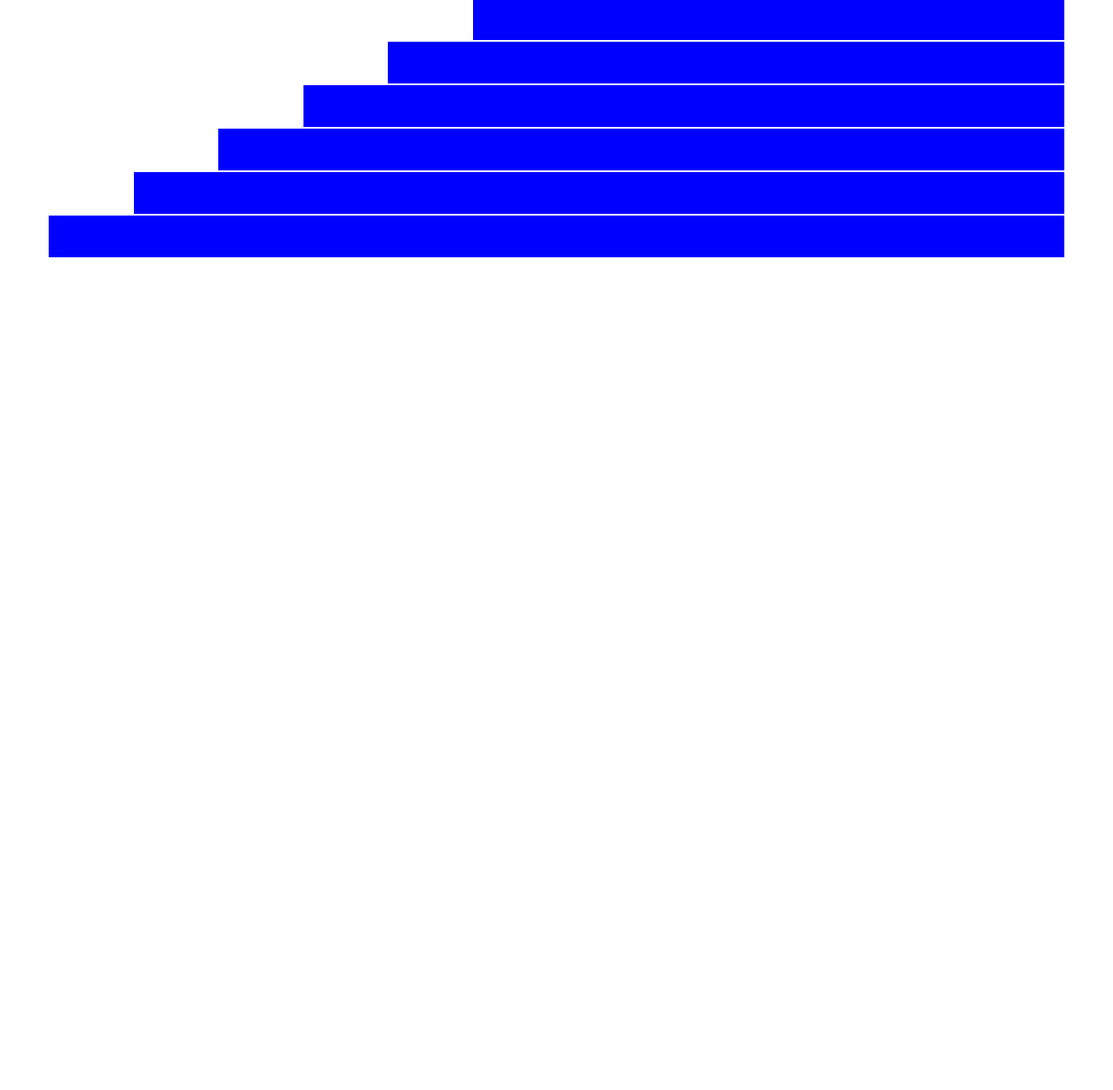
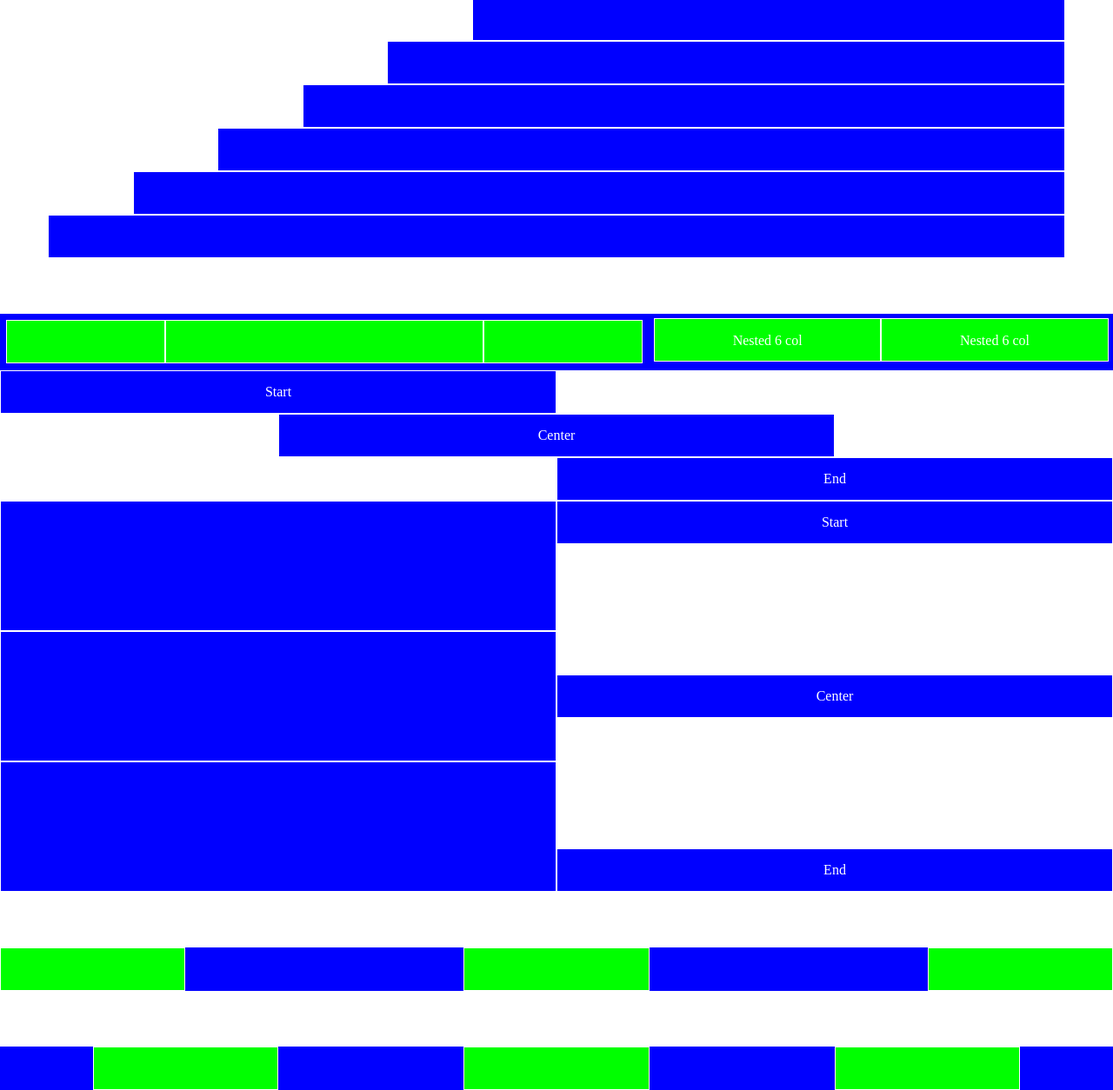
Before and after one commit to michelecamera1995/html-css-12bool, a plain HTML site: page index.html in a window 1280 px wide. Shown: the part 1157-2411 px from the top of the page at 87% size. Before the commit the page ends 1454 px from the top, so only its background shows below. Drawn offline with Linux system fonts and the light colour scheme.

Commit message:
creation last exercise

```diff
--- a/css/style.css
+++ b/css/style.css
@@ -27,6 +27,18 @@
     width: 100%;
 }
 
+.bigblue {
+    height: 150px;
+    display: flex;
+    align-items: center;
+    background-color: blue;
+    text-align: center;
+    justify-content: center;
+    color: white;
+    border: 0.5px solid white;
+    width: 100%;
+}
+
 .bg-blue {
     background-color: blue;
 }
@@ -38,3 +50,35 @@
 .margtop {
     margin-top: 5%;
 }
+
+.pos1 {
+    justify-content: flex-start;
+}
+
+.pos2 {
+    justify-content: center;
+}
+
+.pos3 {
+    justify-content: flex-end;
+}
+
+.alt1 {
+    align-self: flex-start;
+}
+
+.alt2 {
+    align-self: center;
+}
+
+.alt3 {
+    align-self: flex-end;
+}
+
+.spaceb {
+    justify-content: space-between;
+}
+
+.spacea {
+    justify-content: space-around;
+}
--- a/index.html
+++ b/index.html
@@ -239,6 +239,70 @@
         </div>
     </div>
 
+    <div class="row margtop">
+        <div class="col-7 bg-blue">
+            <div class="row pad">
+                <div class="col-3">
+                    <div class="textgreen"></div>
+                </div>
+                <div class="col-6">
+                    <div class="textgreen"></div>
+                </div>
+                <div class="col-3">
+                    <div class="textgreen"></div>
+                </div>
+            </div>
+        </div>
+        <div class="col-5 bg-blue">
+            <div class="row pad">
+                <div class="col-6">
+                    <div class="textgreen">Nested 6 col</div>
+                </div>
+                <div class="col-6">
+                    <div class="textgreen">Nested 6 col</div>
+                </div>
+            </div>
+        </div>
+    </div>
+
+    <div class="row pos1 ">
+        <div class="col-6 text">Start</div>
+    </div>
+
+    <div class="row pos2">
+        <div class="col-6  text">Center</div>
+    </div>
+
+    <div class="row pos3  ">
+        <div class="col-6 text">End</div>
+    </div>
+
+    <div class="row">
+        <div class="col-6 bigblue"></div>
+        <div class="col-6 text alt1">Start</div>
+    </div>
+    <div class="row">
+        <div class="col-6 bigblue"></div>
+        <div class="col-6 text alt2">Center</div>
+    </div>
+    <div class="row">
+        <div class="col-6 bigblue"></div>
+        <div class="col-6 text alt3">End</div>
+    </div>
+
+    <div class="row spaceb margtop bg-blue">
+        <div class="col-2 textgreen pad"></div>
+        <div class="col-2 textgreen pad"></div>
+        <div class="col-2 textgreen pad"></div>
+    </div>
+
+    <div class="row spacea margtop bg-blue">
+        <div class="col-2 textgreen pad"></div>
+        <div class="col-2 textgreen pad"></div>
+        <div class="col-2 textgreen pad"></div>
+    </div>
+
+
 
 </body>
 
```
